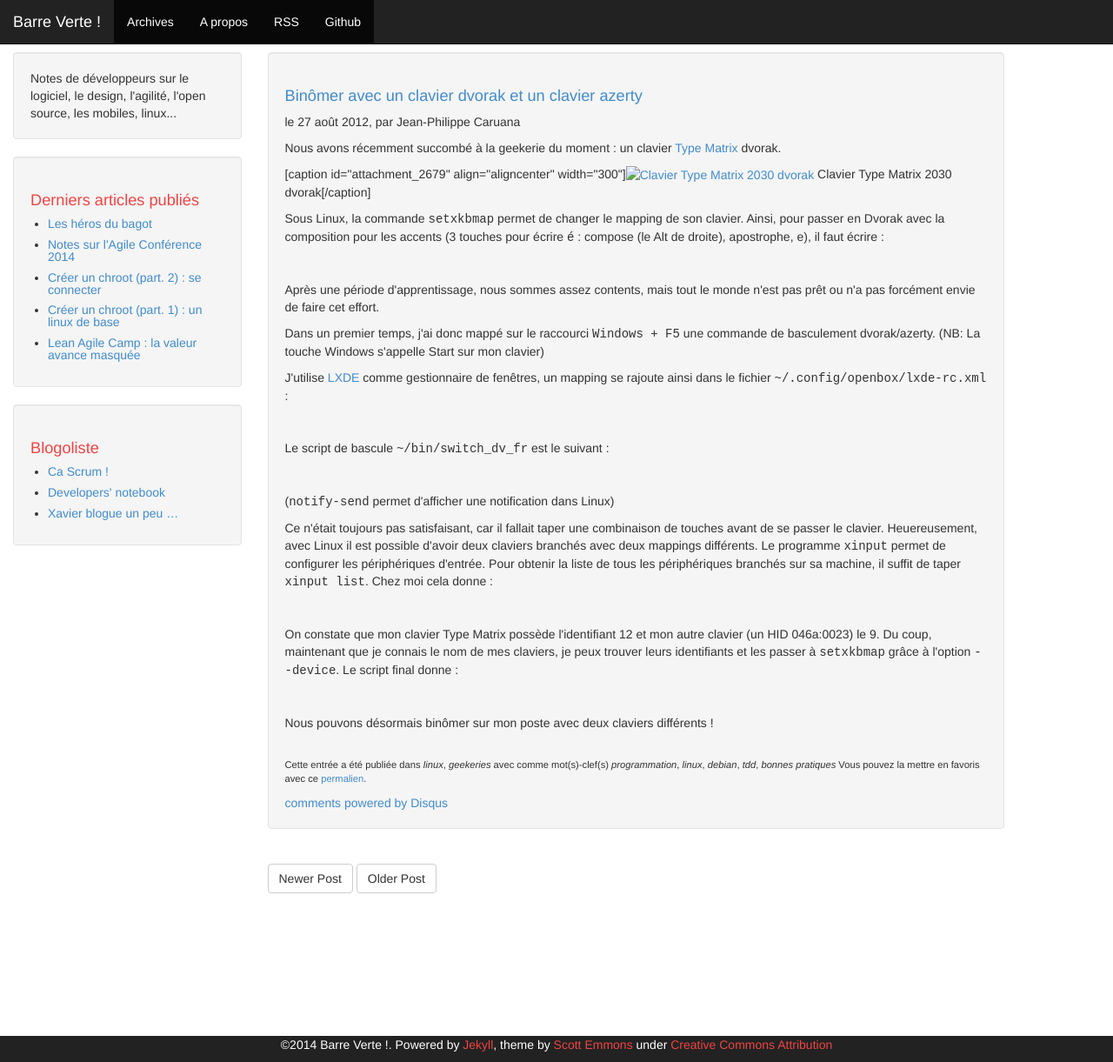
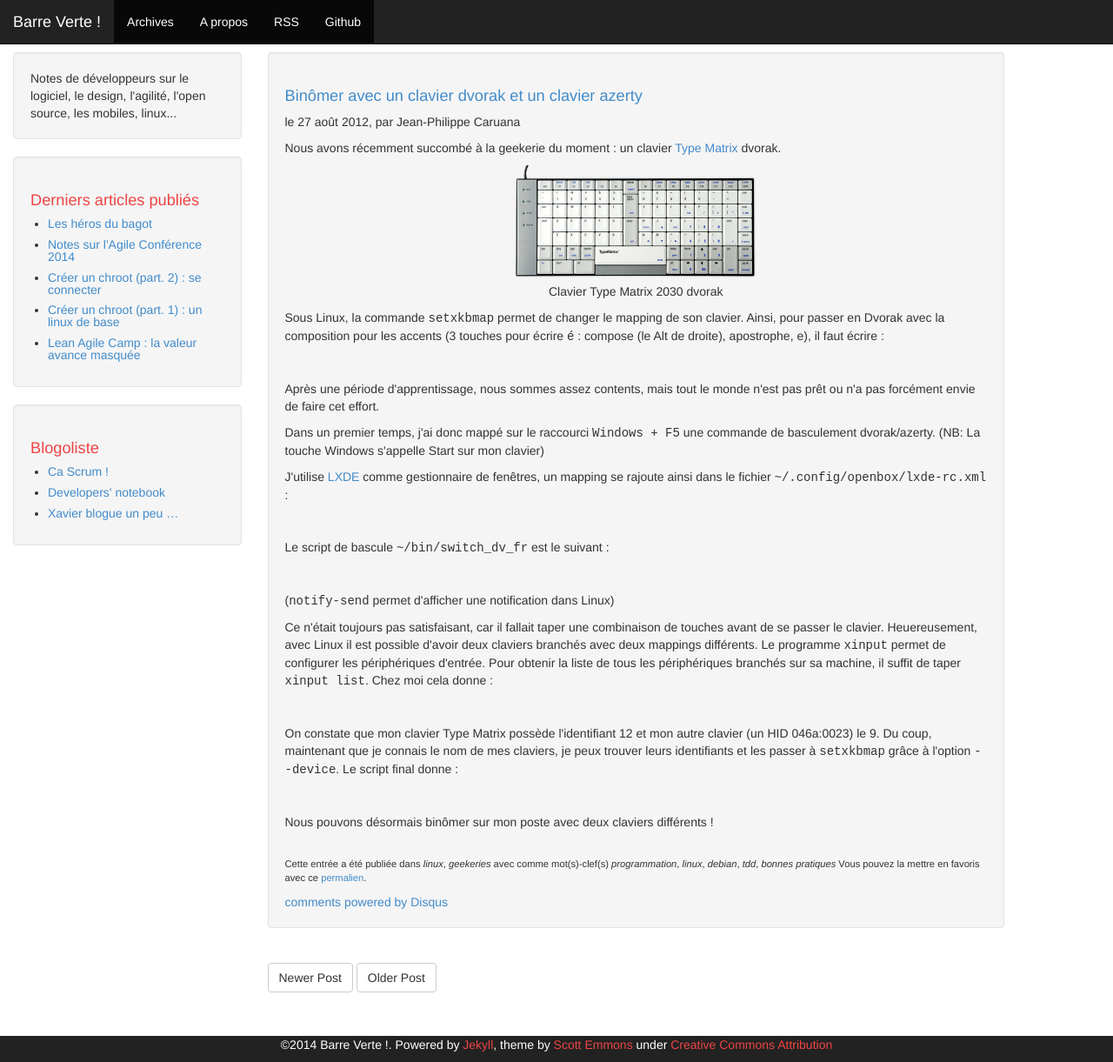
Before and after one commit to MichaelBitard/barreverte.github.io, a Jekyll site: the page built from _posts/2012-08-27-binomer-avec-un-clavier-dvorak-et-un-clavier-azerty.markdown, in a window 1280 px wide and 1221 px high. Shown: the whole window at 87% size. Built offline with Jekyll 4.4.1, drawn with Linux system fonts in a browser that asks for light colours; Markdown is read by kramdown in place of the engine named in the settings; comment, search, counter and statistics services are not loaded.

Commit message:
import images: 2012-08-27-binomer-avec-un-clavier-dvorak-et-un-clavier-azerty #2

```diff
--- a/_posts/2012-08-27-binomer-avec-un-clavier-dvorak-et-un-clavier-azerty.markdown
+++ b/_posts/2012-08-27-binomer-avec-un-clavier-dvorak-et-un-clavier-azerty.markdown
@@ -13,9 +13,9 @@
 author_url: http://www.barreverte.fr/
 excerpt: ! "Nous avons récemment succombé à la geekerie du moment : un clavier <a
   href=\"http://typematrix.com/\" target=\"_blank\">Type Matrix</a> dvorak.\r\n\r\n[caption
-  id=\"attachment_2679\" align=\"aligncenter\" width=\"300\"]<a href=\"http://www.barreverte.fr/wp-content/uploads/2012/08/tmx-2030_gallery-1.png\"><img
+  id=\"attachment_2679\" align=\"aligncenter\" width=\"300\"]<a href=\"/images/tmx-2030_gallery-1.png\"><img
   class=\"size-medium wp-image-2679\" title=\"tmx-2030_gallery-1\" alt=\"Clavier Type
-  Matrix 2030 dvorak\" src=\"http://www.barreverte.fr/wp-content/uploads/2012/08/tmx-2030_gallery-1-300x135.png\"
+  Matrix 2030 dvorak\" src=\"/images/tmx-2030_gallery-1-300x135.png\"
   width=\"300\" height=\"135\" /></a> Clavier Type Matrix 2030 dvorak[/caption]\r\n\r\nSous
   Linux, la commande <tt>setxkbmap</tt> permet de changer le mapping de son clavier.
   Ainsi, pour passer en Dvorak avec la composition pour les accents (3 touches pour
@@ -60,7 +60,10 @@
     de la session X (autostart.sh pour les dérivés d'OpenBox)
 ---
 <p>Nous avons récemment succombé à la geekerie du moment : un clavier <a href="http://typematrix.com/" target="_blank">Type Matrix</a> dvorak.</p>
-<p>[caption id="attachment_2679" align="aligncenter" width="300"]<a href="http://www.barreverte.fr/wp-content/uploads/2012/08/tmx-2030_gallery-1.png"><img class="size-medium wp-image-2679" title="tmx-2030_gallery-1" alt="Clavier Type Matrix 2030 dvorak" src="http://www.barreverte.fr/wp-content/uploads/2012/08/tmx-2030_gallery-1-300x135.png" width="300" height="135" /></a> Clavier Type Matrix 2030 dvorak[/caption]</p>
+<p align="center"><a href="/images/tmx-2030_gallery-1.png"><img class="size-medium wp-image-2679" title="tmx-2030_gallery-1" alt="Clavier Type Matrix 2030 dvorak" src="/images/tmx-2030_gallery-1-300x135.png" width="300" height="135" /></a>
+<br>
+Clavier Type Matrix 2030 dvorak</p>
+
 <p>Sous Linux, la commande <tt>setxkbmap</tt> permet de changer le mapping de son clavier. Ainsi, pour passer en Dvorak avec la composition pour les accents (3 touches pour écrire <tt>é</tt> : compose (le Alt de droite), apostrophe, e), il faut écrire :<a id="more"></a><a id="more-2674"></a></p>
 <p>&nbsp;</p>
 <p>Après une période d'apprentissage, nous sommes assez contents, mais tout le monde n'est pas prêt ou n'a pas forcément envie de faire cet effort.</p>
```
Also changed, not shown: images/tmx-2030_gallery-1-300x135.png (added), images/tmx-2030_gallery-1.png (added).
